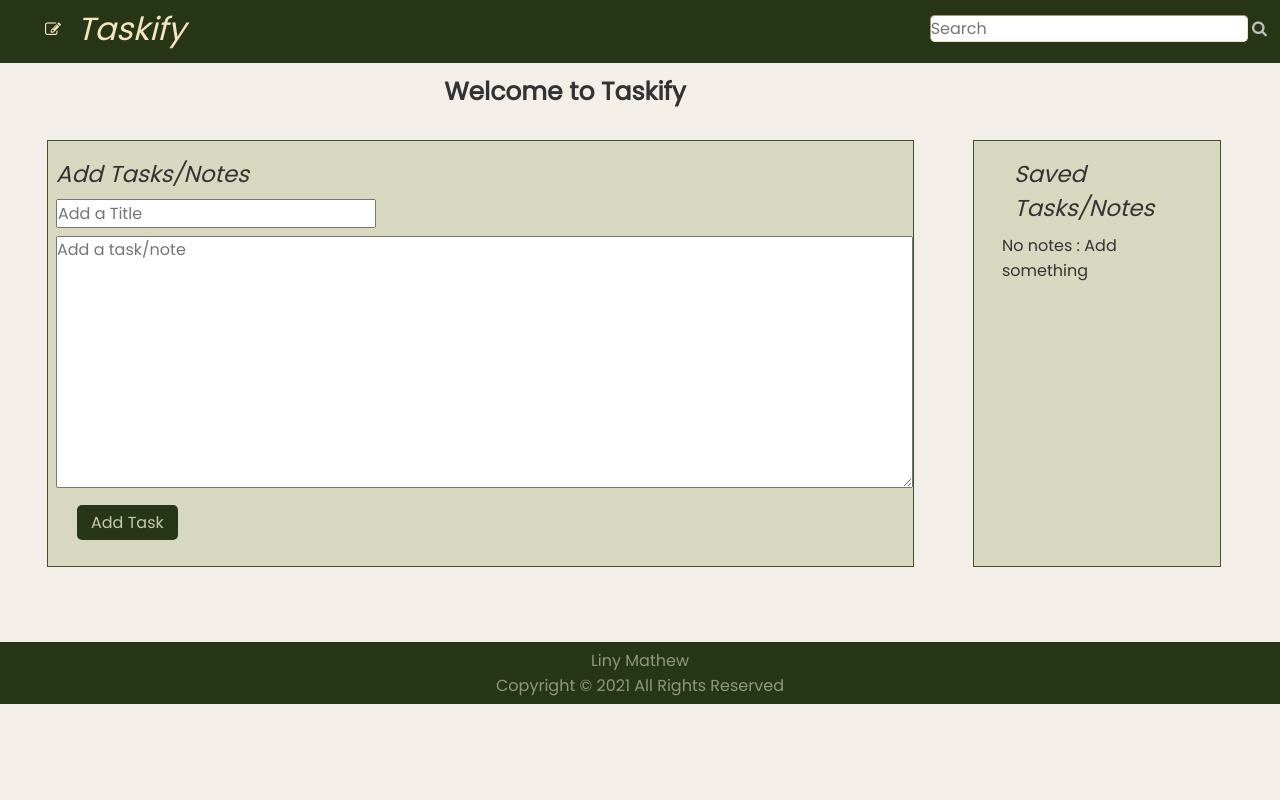
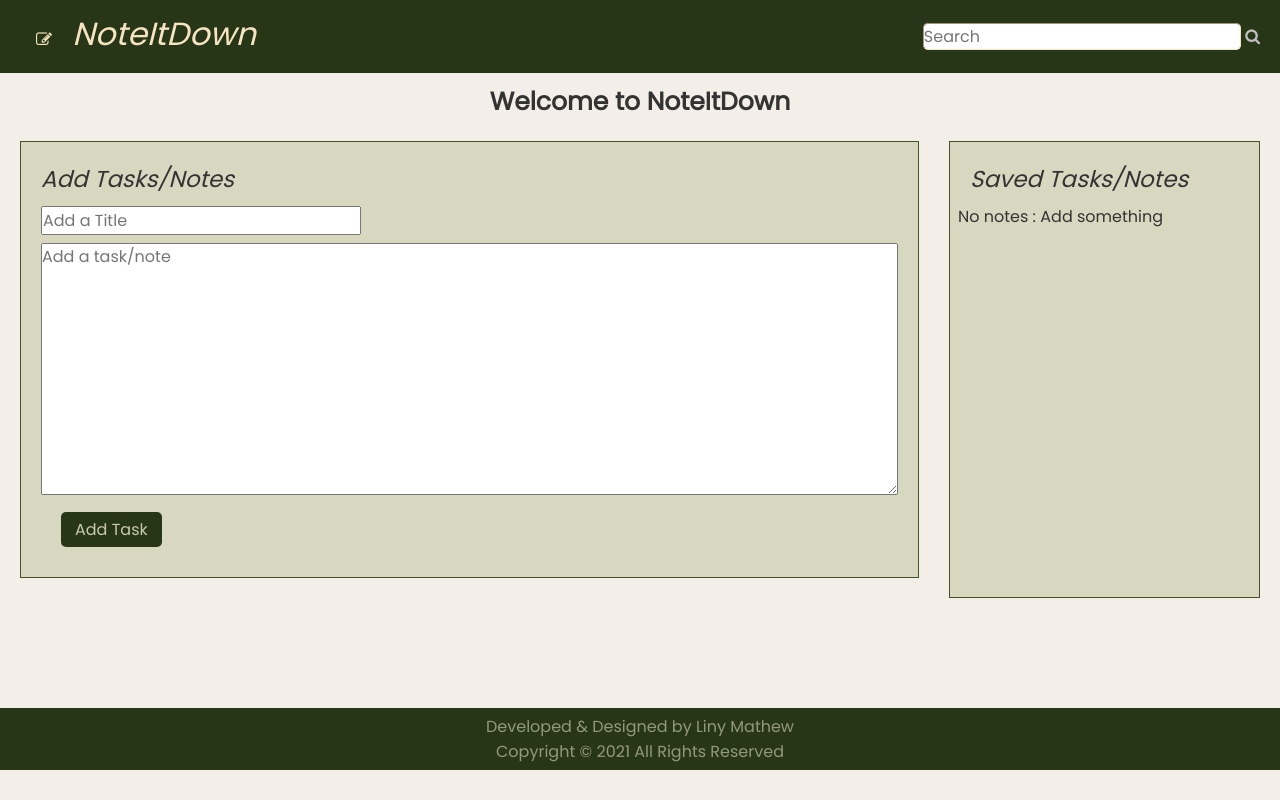
Before and after one commit to Lmath2001/NoteItDown, a plain HTML site: page index.html in a window 1280 px wide. Drawn offline with Linux system fonts and the light colour scheme.

Commit message:
Updating changes to the app

```diff
--- a/Taskify.js
+++ b/NoteItDown.js
@@ -1,4 +1,4 @@
-console.log("Welcome to Note Making");
+// console.log("Welcome to Note Making");
 display(); //For reloading solution
 
 // To display the notes
@@ -15,6 +15,7 @@ function display() {
   //Template literals used; element being the data in the array, index being its index no.
   //<h4 class="head-note-section">Note ${index + 1}</h4>
   //including title and note as a single object
+
   noteArray.forEach(function (element, index) {
     htmlDisplay =
       htmlDisplay +
@@ -22,6 +23,7 @@ function display() {
           <div class="inside-save-section">
           <h4 class="head-note-section">${element.title}</h4>
           <p class="para-note-section">${element.note}</p>
+          <h6 class="date-section">${element.idate}</h6>
           </div>
           <button class="delete-button" onclick="deleteNote(${index})">Delete</button>
           </div> `;
@@ -41,6 +43,7 @@ function display() {
 let addNote = document.querySelector(".add-button");
 addNote.addEventListener("click", function (e) {
   //console.log("Let's add note");
+
   let textField = document.querySelector(".textArea"); //select the textarea
   let textTitle = document.querySelector(".addTitle");
 
@@ -55,9 +58,14 @@ addNote.addEventListener("click", function (e) {
   let notesObject = {
     title: textTitle.value,
     note: textField.value,
+    idate: new Date().toUTCString()
   };
 
-  noteArray.push(notesObject);
+  if(notesObject.title==='' || notesObject.note===""){
+    console.log("Add a note")
+  }else{
+    noteArray.push(notesObject);
+  }
 
   localStorage.setItem("data", JSON.stringify(noteArray));
   textField.value = "";
@@ -65,6 +73,7 @@ addNote.addEventListener("click", function (e) {
   //console.log("Note Added to local storage");
   //console.log(noteArray);
   display(); //Display the note
+
 });
 
 //To delete the note
--- a/index.html
+++ b/index.html
@@ -3,7 +3,7 @@
   <head>
     <meta charset="UTF-8" />
     <meta name="viewport" content="width=device-width, initial-scale=1.0" />
-    <title>Taskify</title>
+    <title>NoteItDown</title>
     <link rel="icon" href="./icon.png" />
     <link
       rel="stylesheet"
@@ -14,14 +14,16 @@
       href="https://fonts.googleapis.com/css2?family=Poppins:wght@200;300;400&display=swap"
       rel="stylesheet"
     />
-    <link rel="stylesheet" href="./Taskify.css" />
+    <link rel="stylesheet" href="./styles.css" />
   </head>
   <body>
     <div class="container">
       <header class="head">
         <div class="head-div">
-          <a href="#"><i class="fa fa-edit iconClass"></i></a>
-          <span class="heading">Taskify</span>
+          <div class="logo">
+            <a href="#"><i class="fa fa-edit iconClass"></i></a>
+            <span class="heading">NoteItDown</span>
+          </div>
           <div class="search-div">
             <input
               type="search"
@@ -38,7 +40,7 @@
         </div>
       </header>
       <main class="main">
-        <h1 class="head-content">Welcome to Taskify</h1>
+        <h1 class="head-content">Welcome to NoteItDown</h1>
         <div class="main-div">
           <div class="add-content">
             <h2 class="add-head">Add Tasks/Notes</h2>
@@ -51,8 +53,6 @@
                 placeholder="Add a Title"
               />
             </div>
-            <!-- <br /> -->
-            <!-- <br /> -->
             <textarea
               name="textArea"
               id="textArea"
@@ -61,11 +61,8 @@
               placeholder="Add a task/note"
               class="textArea"
             ></textarea>
-            <br />
             <button class="add-button">Add Task</button>
           </div>
-          <br />
-          <!-- <hr /> -->
           <div class="save-div">
             <h2 class="save-head">Saved Tasks/Notes</h2>
             <div class="saved-notes">
@@ -75,11 +72,11 @@
         </div>
       </main>
       <footer class="footer">
-        Liny Mathew
+        Developed & Designed by Liny Mathew
         <br />
         <span>Copyright &copy; 2021 All Rights Reserved </span>
       </footer>
     </div>
-    <script src="./Taskify.js"></script>
+    <script src="./NoteItDown.js"></script>
   </body>
 </html>
--- a/Taskify.css
+++ b/styles.css
@@ -10,42 +10,22 @@ body {
   font-family: "Poppins", sans-serif;
   color: #333;
   background-color: rgb(243, 239, 232);
-  /* background: rgb(136, 188, 209); */
 }
 
-/* .container {
-  margin: 1.5rem;
-  /* padding: 0.5rem; */
-/* padding-left: 1rem;
-} */
-
-.head {
-  position: relative;
-  color: #f6e4c0;
-  /* background-color: #283618; */
+.container {
+  overflow: hidden;
 }
 
-.head::before {
-  content: "";
-  position: absolute;
-  top: 0px;
-  left: 0px;
+/*---Header---*/
+.head {
+  color: #f6e4c0;
   background-color: #283618;
-  height: 100%;
-  width: 100%;
-  z-index: -1;
+  padding: 10px 20px;
 }
 
 .head-div {
   display: flex;
-  /* position: fixed; */
-  flex-direction: row;
-  justify-content: center;
-  /* align-items: center; */
-  padding: 5px;
-  /* flex-grow: 1; */
-  /* flex-basis: 50px; */
-  margin-left: 24px;
+  justify-content: space-between;
 }
 
 .iconClass {
@@ -53,27 +33,21 @@ body {
 }
 
 .heading {
-  flex-grow: 1;
   font-size: 32px;
   font-weight: 500;
   font-style: italic;
-  margin-right: 96px;
 }
 
 .search-div {
-  flex-grow: 1;
-  align-self: flex-end;
-  padding-top: 10px;
+  margin: auto 0;
 }
 
 .search {
-  margin-left: 40rem;
-  margin-bottom: 1rem;
   border-radius: 0.3rem;
+  outline: none;
   border-color: #f6e4c0;
   color: #283618;
   border-width: thin;
-  /* border-style: inherit; */
 }
 
 .search-button {
@@ -81,56 +55,69 @@ body {
   background-color: transparent;
   cursor: pointer;
   color: silver;
+  outline: none;
 }
 
 .search-button:hover {
   color: #f6e4c0;
 }
+
+@media only screen and (max-width: 432px) {
+  .head-div {
+    display: grid;
+    grid-template-rows: repeat(2, 1fr);
+    justify-content: center;
+  }
+}
+
 /* --------- */
 
-/* .main {
-  display: flex;
-  padding-top: 5px;
-  justify-content: flex-start;
-} */
-
+/*Body*/
 .head-content {
   font-size: 25px;
   font-weight: 3rem;
   text-align: center;
-  padding-bottom: 10px;
-  margin-left: -150px;
-  margin-top: 10px;
-  margin-bottom: -13px;
+  padding: 10px 0px;
   font-weight: bolder;
 }
 
 .main-div {
-  display: flex;
   justify-content: center;
-  padding-top: 2rem;
-  padding-left: 47px;
+  gap: 30px;
+  padding: 10px 20px;
 }
 
 .add-content {
-  padding-top: 1rem;
-  flex: 1;
-  padding-left: 0.5rem;
   border: 0.5px solid #445128;
   background-color: #d8d8c1;
-  margin-right: 59px;
-  padding-bottom: 1rem;
+  padding: 20px;
+  margin-bottom: 20px;
+}
+
+@media only screen and (max-width: 520px) {
+  .add-content {
+    display: flex;
+    flex-wrap: wrap;
+  }
+
+  .add-head {
+    padding-right: 10px;
+  }
 }
 
 .add-head {
-  padding-bottom: 0.5rem;
+  padding-bottom: 10px;
   font-size: 23px;
   font-style: italic;
 }
 
+.addTitle {
+  outline: none;
+}
+
 .textArea {
   margin-top: 0.5rem;
-  flex: 1;
+  outline: none;
 }
 
 .add-button {
@@ -138,21 +125,23 @@ body {
   background: transparent;
   border-radius: 5px;
   cursor: pointer;
-  margin: 10px 21px;
+  margin: 10px 20px;
   padding: 5px 14px;
-  flex: 1;
   background-color: #283618;
   color: #c9c9ae;
+  outline: none;
+}
+
+.add-button:hover,
+.delete-button:hover {
+  color: #283618;
+  background-color: #c9c9ae;
 }
 
 .save-div {
-  padding-top: 1rem;
-  flex: 1;
-  padding-left: 2.5rem;
+  padding: 20px;
   border: 0.5px solid #445128;
   background-color: #d8d8c1;
-  margin-right: 59px;
-  padding-bottom: 1rem;
 }
 
 .save-head {
@@ -164,19 +153,15 @@ body {
 .saved-notes {
   display: flex;
   flex-wrap: wrap;
-  /* justify-content: space-between; */
   margin-right: 22px;
   margin-left: -12px;
 }
 
 .saved-note-section {
-  /* flex: 1; */
   border: 1.5px solid #606c38;
-  padding: 9px;
-  margin: 4px 8px;
+  padding: 10px;
+  margin: 10px 8px;
   background-color: #dad2b1e8;
-  /* background-color: #c9c9ae; */
-  /* justify-content: space-between; */
 }
 
 .inside-save-section {
@@ -191,30 +176,43 @@ body {
   font-style: italic;
   display: inline-block;
   color: #283618;
-  /* background-color: #fefae0; */
 }
 
 .para-note-section {
   background-color: #fefae0;
   padding: 5px;
 }
+
+.date-section {
+  padding-top: 10px;
+  font-size: 0.8rem;
+  color: #606c38;
+}
+
 .delete-button {
   border: none;
   background: transparent;
   border-radius: 5px;
   cursor: pointer;
-  margin: -1px 21px;
+  margin: 0 auto;
   padding: 5px 14px;
   flex: 1;
   background-color: #283618;
   color: #c9c9ae;
 }
 
+@media only screen and (min-width: 750px) {
+  .main-div {
+    display: grid;
+    grid-template-columns: repeat(2, 1fr);
+  }
+}
+
+/*Footer*/
 .footer {
   background-color: #283618;
-  margin-top: 75px;
   padding: 6px;
-  /* margin-left: 24px; */
+  margin-top: 100px;
   color: #93987c;
   text-align: center;
 }
```
